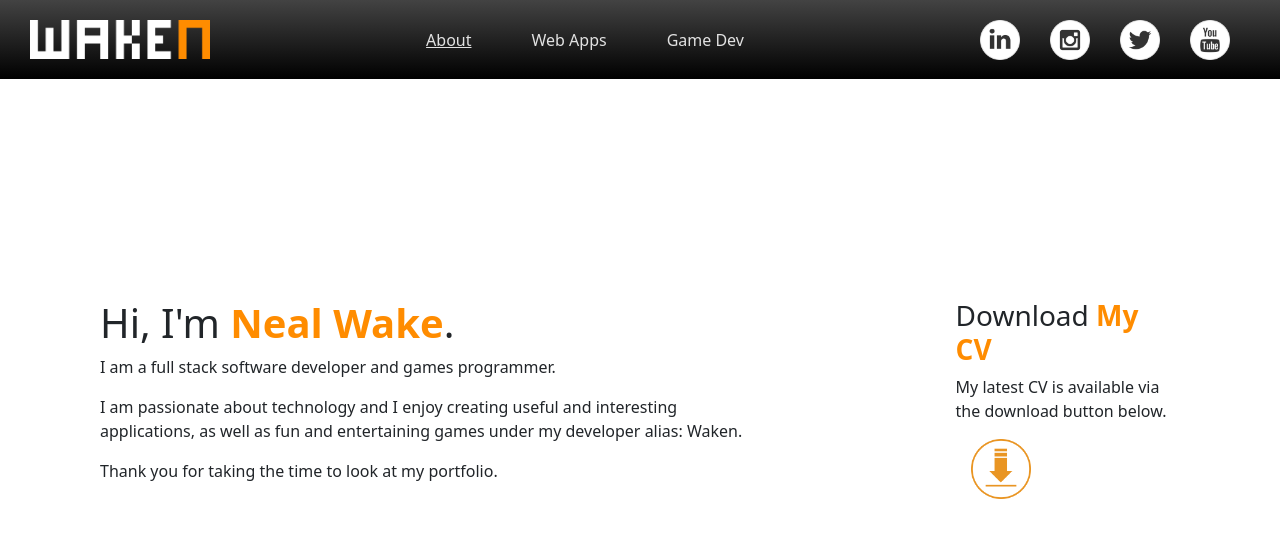
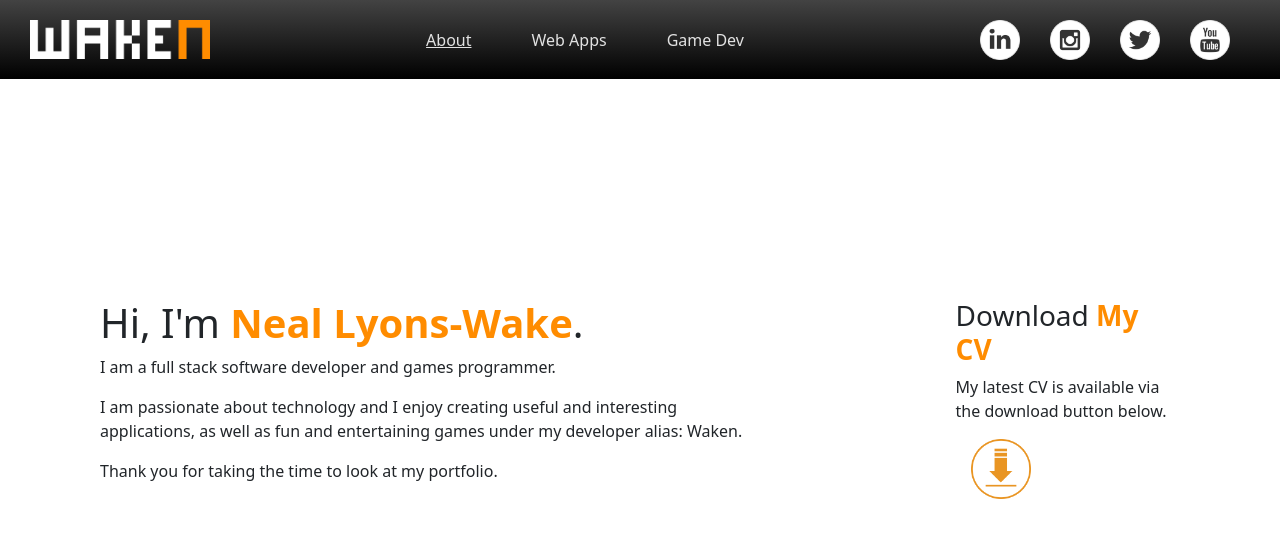
Before and after one commit to NealLyonsWake/portfolio, a React (Create React App) app: page / in a window 1280 px wide. Shown: the top 538 px of the page. Built offline with nearby package versions, Linux system fonts and the light colour scheme.

Commit message:
Amendment of about intro.

```diff
--- a/src/components/about.jsx
+++ b/src/components/about.jsx
@@ -11,7 +11,7 @@ function About(props) {
     return (
         <div className='about-container'>
             <div className='left-content'>
-                <h1>Hi, I'm <b className='highlight'>Neal Wake</b>.</h1>
+                <h1>Hi, I'm <b className='highlight'>Neal Lyons-Wake</b>.</h1>
                 <p className='intro'>I am a full stack software developer and games programmer.</p>
                 <p className='blurb'>I am passionate about technology and I enjoy creating useful and interesting applications,
                  as well as fun and entertaining games under my developer alias: Waken.</p>
```
